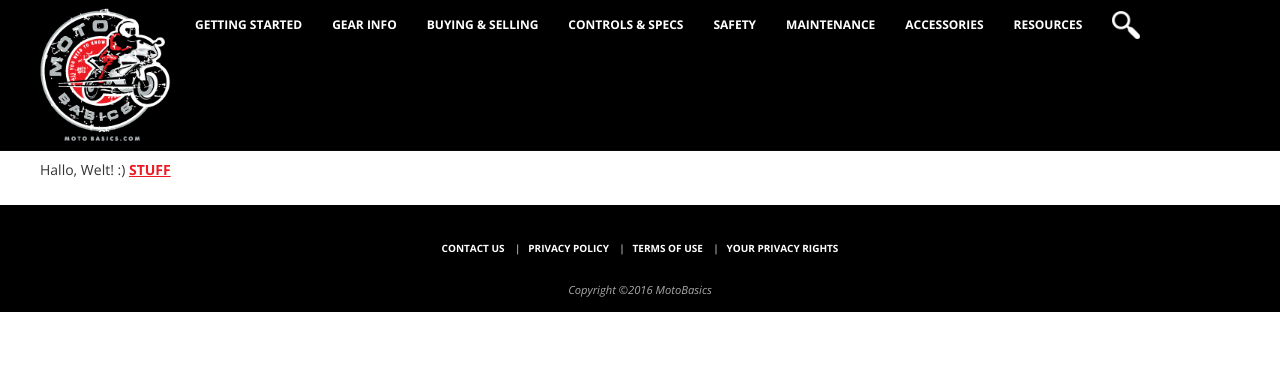
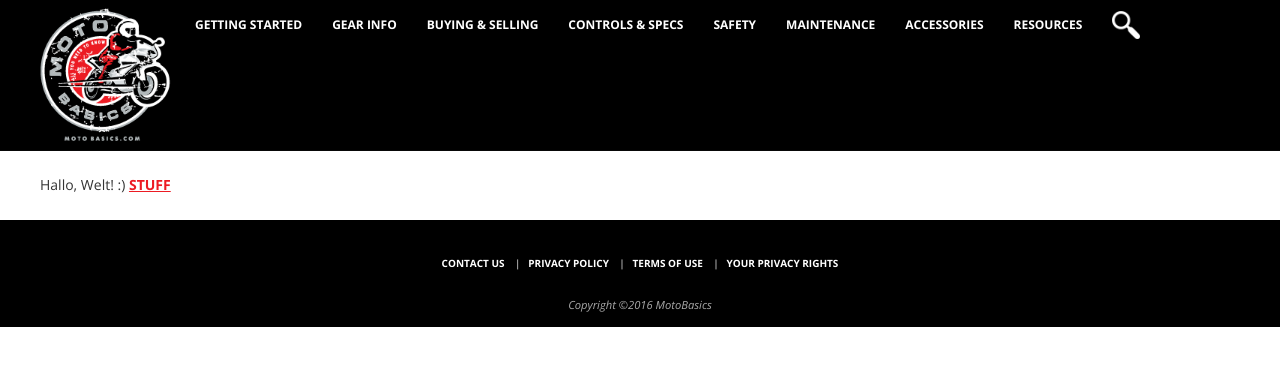
Before and after one commit to KushBasics/kushbasics.github.io, a Jekyll site: the page built from index.html, in a window 1280 px wide. Shown: the top 366 px of the page. Built offline with Jekyll 4.4.1, drawn with Linux system fonts in a browser that asks for light colours.

Commit message:
changes to CSS

```diff
--- a/CSS/motobasics.css
+++ b/CSS/motobasics.css
@@ -41,10 +41,6 @@ hr {
 	margin-top: 11px;
 	margin-left: 15px;
 	margin-right: 15px;
-}
-
-.body {
-	padding-top: 200px !important;
 }
 
 /*******************************************/
@@ -266,7 +262,7 @@ hr {
 	clear: both;
 	position: relative;
 	float: none;
-	padding: 150px 15px 15px 15px;
+	padding: 165px 15px 15px 15px;
 	margin-left: auto;
 	margin-right: auto;
 }
```
